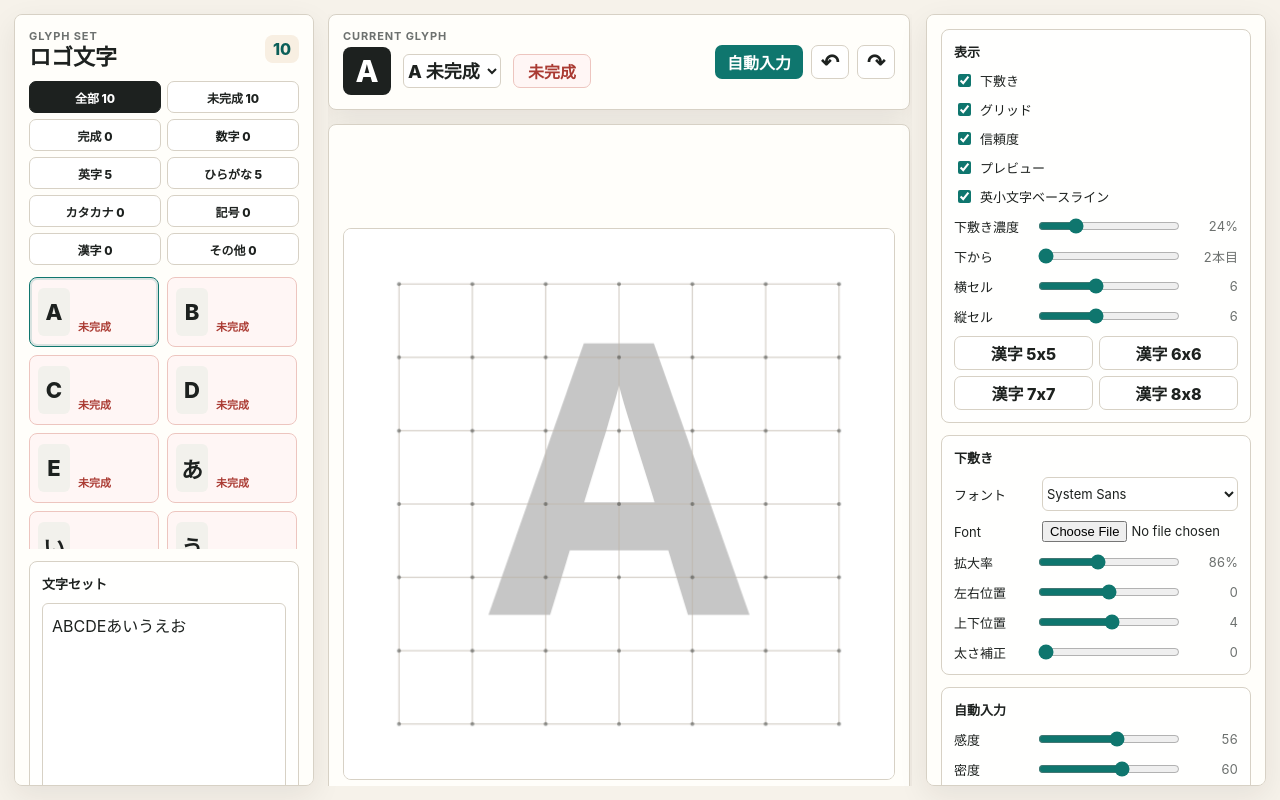
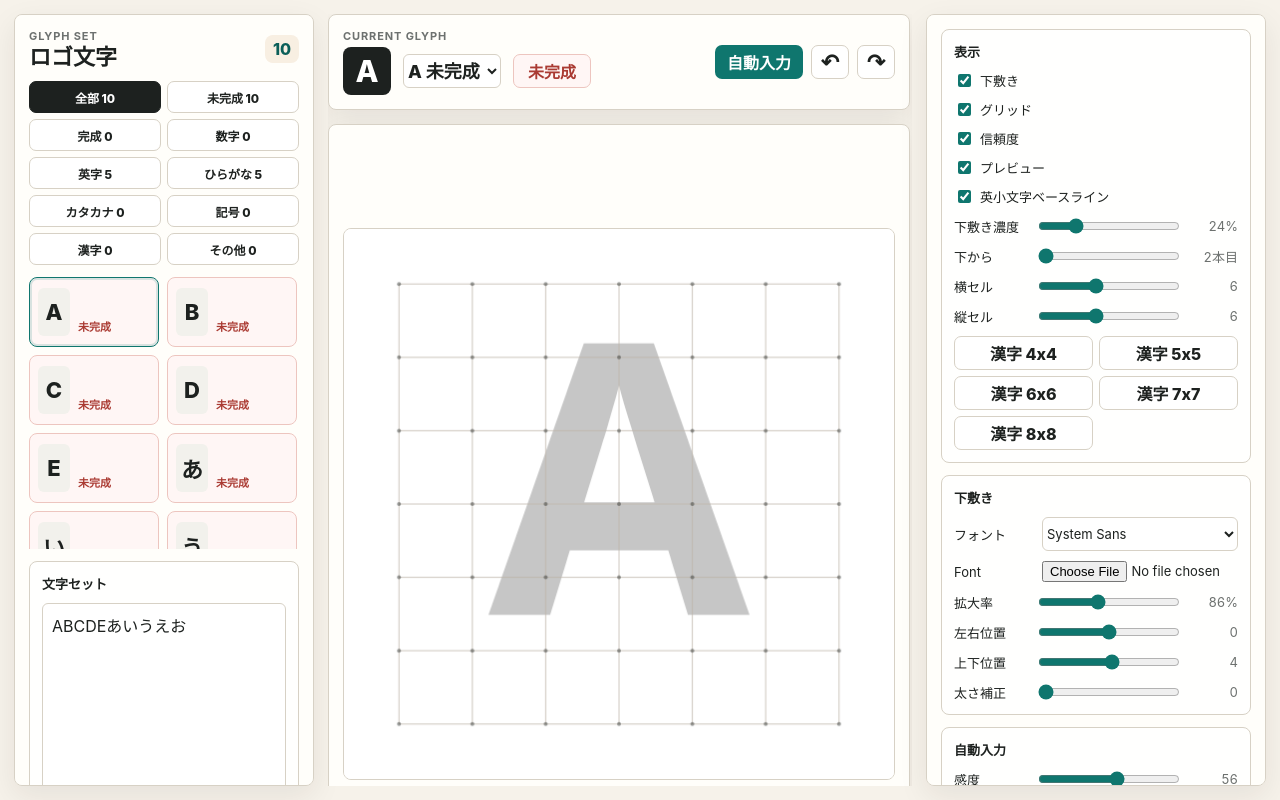
Before and after one commit to conei7/trace-logo-editor, a plain HTML site: page index.html in a window 1280 px wide. Drawn offline with Linux system fonts and the light colour scheme; no server answers.

Commit message:
Add kanji 4x4 preset

```diff
--- a/index.html
+++ b/index.html
@@ -135,6 +135,7 @@
           <output id="gridRowsValue">6</output>
         </label>
         <div class="kanji-grid-presets" role="group" aria-label="漢字グリッド">
+          <button class="ghost-button" type="button" data-kanji-grid="4">漢字 4x4</button>
           <button class="ghost-button" type="button" data-kanji-grid="5">漢字 5x5</button>
           <button class="ghost-button" type="button" data-kanji-grid="6">漢字 6x6</button>
           <button class="ghost-button" type="button" data-kanji-grid="7">漢字 7x7</button>
```
